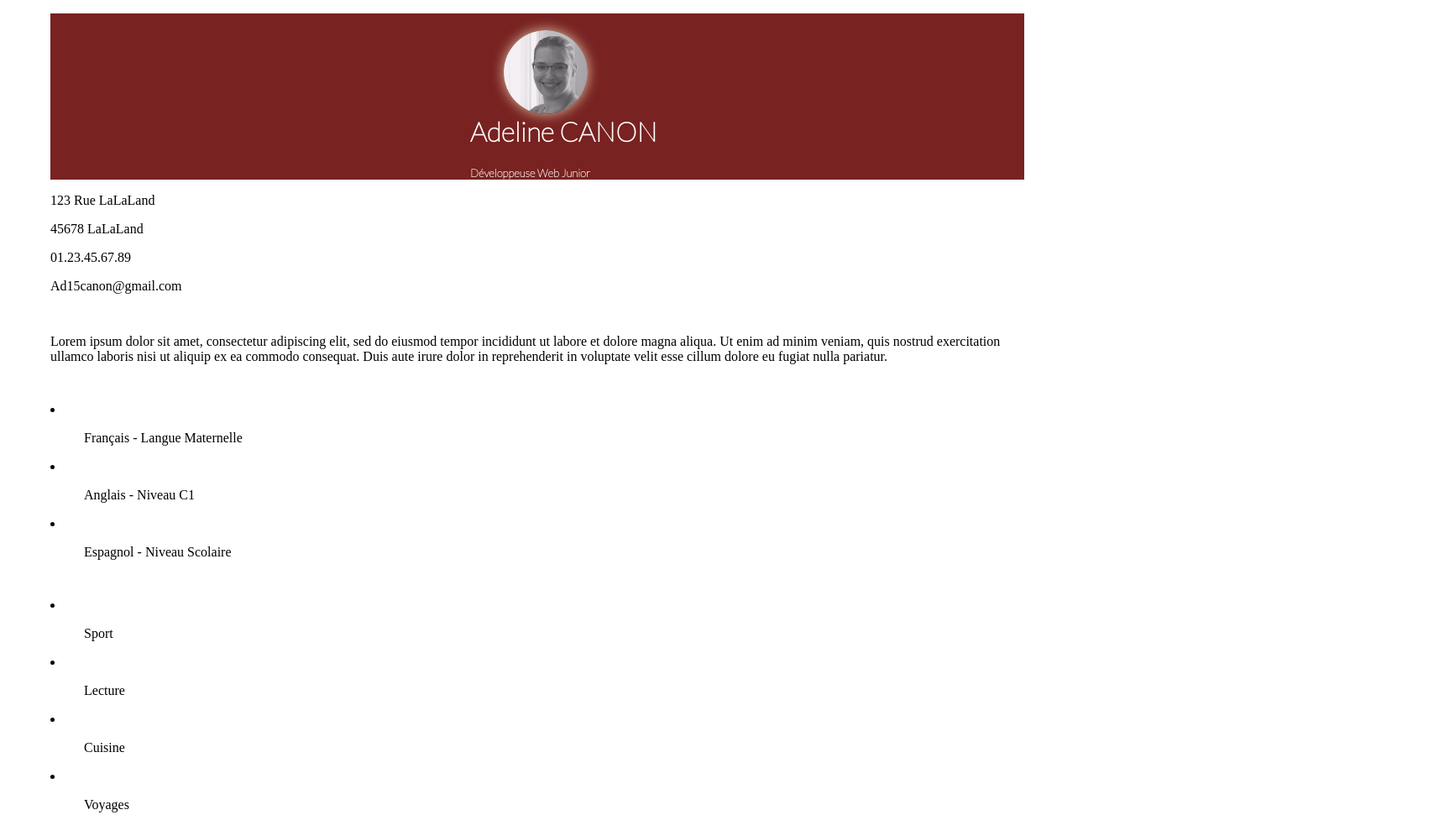
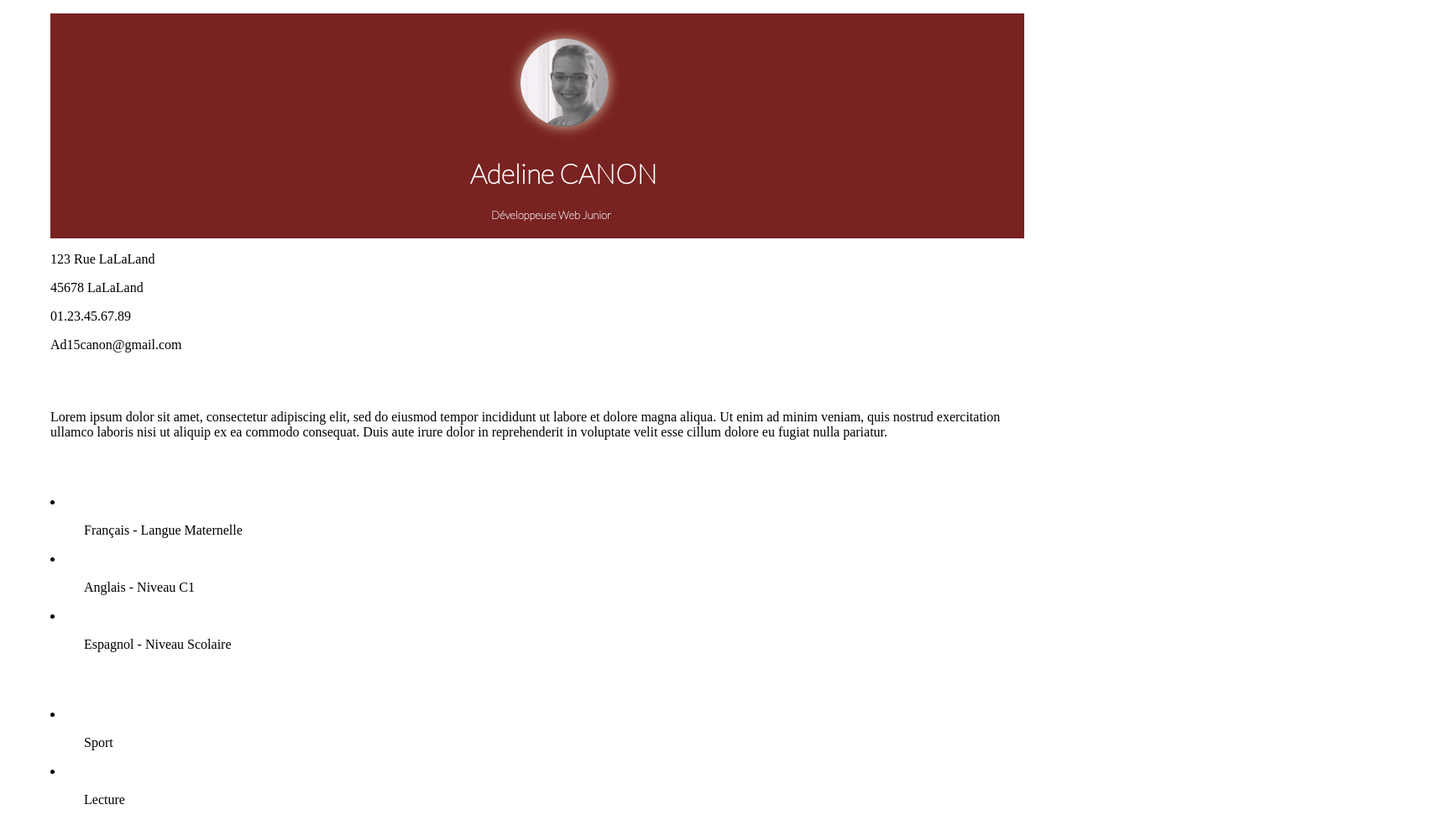
Before and after one commit to Ad15C/Mon_cv, a plain HTML site: page Index.html in a window 1280 px wide. Shown: the top 971 px of the page at 84% size, 1720 px wide, since content can reach past the window. Drawn offline with Linux system fonts and the light colour scheme.

Commit message:
Header/CSS

```diff
--- a/CSS/styles.css
+++ b/CSS/styles.css
@@ -13,18 +13,20 @@ body{
 
 header{
     background-color: #782221;
+    font-family: 'Lato';
+    color:white;
 }
 
 figure {
-    width: 100px;
-    height: 100px;
+    width: 150px;
+    height: 150px;
 }
 
 img {
-    width: 100%;
-    height: 100%;
-    margin-top: 20px;
-    margin-left: 500px;
+    width: 70%;
+    height: 70%;
+    margin-top: 30px;
+    margin-left: 520px;
     border-radius: 50%;
     box-shadow: 0 0 15px #dbc2a4;
     cursor: zoom-in;
@@ -35,6 +37,7 @@ h1{
     src: url(./Lato/Lato-Thin_1.woff);
     color: white;
     margin-left: 500px;
+    justify-content: center;
 }
 
 h3{
@@ -42,5 +45,9 @@ h3{
     src: url(./Lato/Lato-Thin_1.woff);
     font-size: small;
     color: white;
-    margin-left: 500px;
+    margin-left: 525px;
+    padding-bottom: 20px;
+    justify-content: center;
+    align-content: center;
+
 }
--- a/Index.html
+++ b/Index.html
@@ -12,7 +12,9 @@
 <body>
     <header>
         <figure>
-            <img src="./Images/photo_profil.jpg" alt="Adeline_Canon">
+            <a href="./Images/photo_profil.jpg">
+            <img src="./Images/photo_profil.jpg" alt="Adeline_Canon" title="photo_profil">
+            </a>
         </figure>
         <h1>Adeline CANON</h1>
         <h3>Développeuse Web Junior</h3>
```
